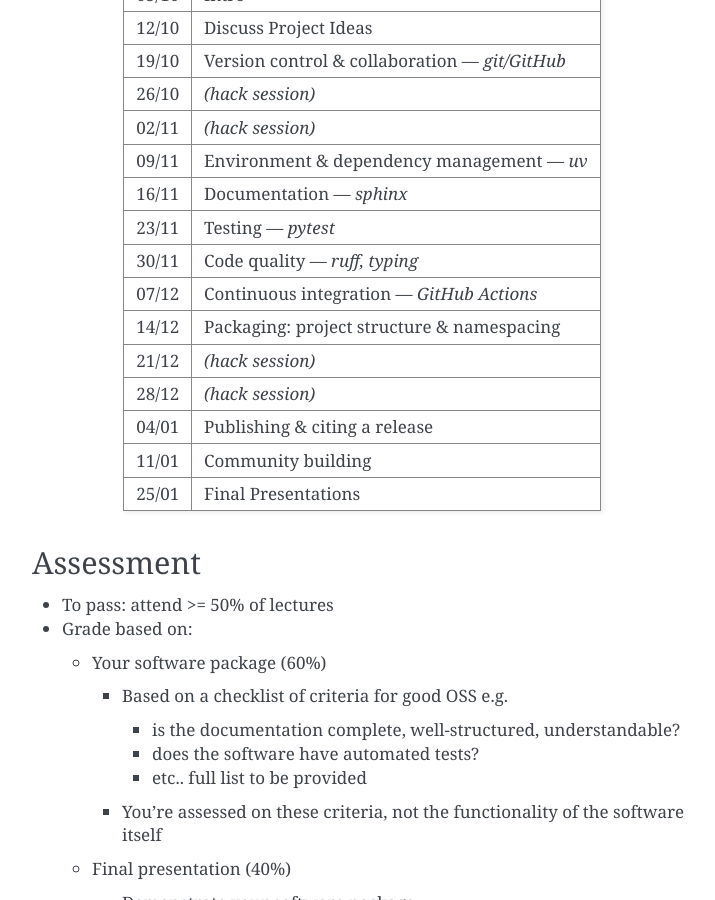
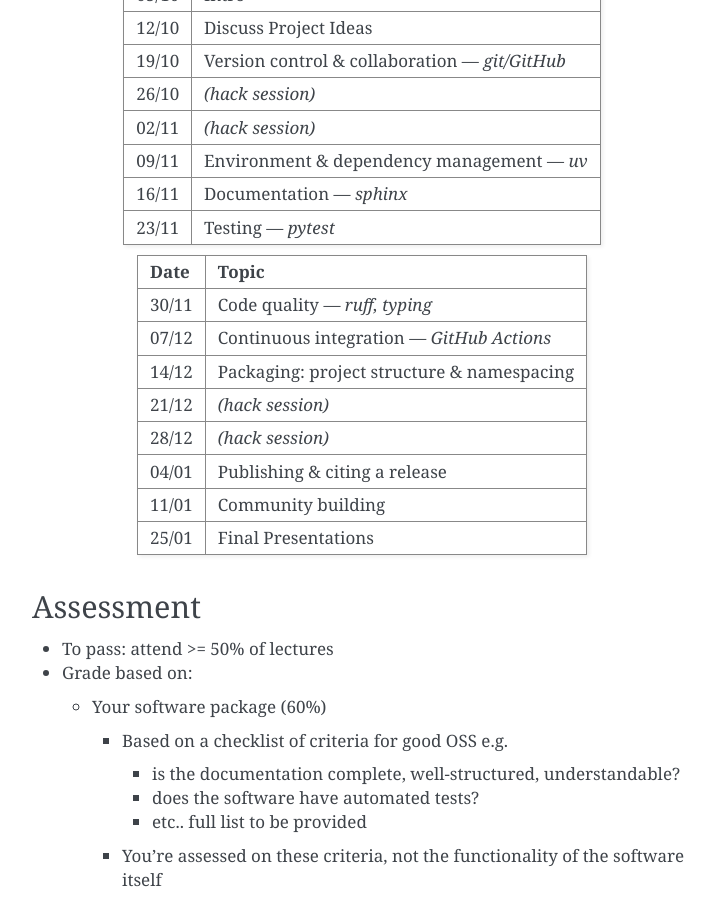
Before and after one commit to prashjet/oss4astro-course, a Sphinx documentation site: the page built from docs/lectures/01_motivation/slides.md, in a window 1280 px wide and 900 px high, scrolled down 3910 px. Shown: the whole window, without its empty margins (388-1103 px from the left). Built offline with Sphinx 7.4.7, drawn with Linux system fonts in a browser that asks for light colours.

Commit message:
Give slides real horizontal layout freedom; drop the scroll fallback
Replaces the previous "shrink font + scroll if still too tall"
approach, which papered over density rather than fixing it, with
actually using the available canvas:

- Widescreen canvas (1280x720 vs reveal.js's 960x700 default) removes
  letterboxing and gives slides more real width on modern displays.
- Lists were shrink-wrapping to their own content width (inline-block)
  and centering as a narrow box - the actual cause of content looking
  "squashed." Made them full-width, left-aligned blocks; headings stay
  centered per normal slide convention.
- Documented and demonstrated reveal.js's built-in r-hstack/r-vstack
  flex layout classes for side-by-side content, usable from markdown
  via raw HTML (MyST passes it through natively) - no new dependency.
- Removed the overflow-y:auto scroll fallback from the previous
  commit: a slide you have to scroll isn't a slide. Dense content now
  has an actual layout tool (hstack) to fix it with instead.

Applied to the two Lecture 1 slides that needed it: the astronomy
charts now sit beside their bullet text instead of stacked below it,
and the 16-row schedule table is split into two 8-row columns side by
side instead of one tall column.

Co-Authored-By: Claude Sonnet 5 <noreply@anthropic.com>

```diff
--- a/docs/conf.py
+++ b/docs/conf.py
@@ -17,8 +17,13 @@ revealjs_style_theme = "white"
 revealjs_static_path = ["_static"]
 revealjs_css_files = ["revealjs-custom.css"]
 revealjs_script_conf = {
-    # top-align content instead of vertically centering it, so any
-    # overflow (see revealjs-custom.css) extends predictably downward
-    # into the scroll area rather than clipping above the fold too.
+    # true 16:9 instead of reveal.js's 960x700 default - matches modern
+    # displays/projectors and removes letterboxing that was shrinking
+    # the usable horizontal area.
+    "width": 1280,
+    "height": 720,
+    # top-align content instead of vertically centering it, so a slide
+    # with more content grows downward predictably rather than being
+    # centered (and thus clipped equally top and bottom).
     "center": False,
 }
--- a/docs/lectures/01_motivation/slides.md
+++ b/docs/lectures/01_motivation/slides.md
@@ -40,6 +40,9 @@ What are the benefits of OSS?
 
 ## OSS in astronomy
 
+<div class="r-hstack">
+<div>
+
 - [Astropy](https://www.astropy.org/)
   - A basic library for all astronomy/astrophysics
   - plus ~100 affiliated packages with specific scopes e.g.
@@ -52,9 +55,15 @@ What are the benefits of OSS?
   - dedicated sections in most astronomy white papers
   - credit for research software developers
 
+</div>
+<div>
+
 ![Astropy logo](figs/astropy_logo.jpeg)
 ![Yearly citations to Astropy](figs/astropy_citations.jpeg)
 ![Monthly additions to ASCL](figs/ascl_monthly_additions.jpeg)
+
+</div>
+</div>
 
 
 ## Who am I?
@@ -98,24 +107,36 @@ Demonstrated using [popkinmocks](https://github.com/prashjet/popkinmocks), annot
 - Timetable: subject to change, any changes will be announced
 - 25/01: final project presentations
 
-| Date  | Topic                                                  |
-|-------|---------------------------------------------------------|
-| 05/10 | Intro                                                    |
-| 12/10 | Discuss Project Ideas                                    |
-| 19/10 | Version control & collaboration — *git/GitHub*           |
-| 26/10 | *(hack session)*                                         |
-| 02/11 | *(hack session)*                                         |
-| 09/11 | Environment & dependency management — *uv*               |
-| 16/11 | Documentation — *sphinx*                                 |
-| 23/11 | Testing — *pytest*                                       |
-| 30/11 | Code quality — *ruff, typing*                            |
-| 07/12 | Continuous integration — *GitHub Actions*                 |
-| 14/12 | Packaging: project structure & namespacing                |
-| 21/12 | *(hack session)*                                         |
-| 28/12 | *(hack session)*                                         |
-| 04/01 | Publishing & citing a release                             |
-| 11/01 | Community building                                        |
-| 25/01 | Final Presentations                                       |
+<div class="r-hstack">
+<div>
+
+| Date  | Topic                                        |
+|-------|-----------------------------------------------|
+| 05/10 | Intro                                          |
+| 12/10 | Discuss Project Ideas                          |
+| 19/10 | Version control & collaboration — *git/GitHub* |
+| 26/10 | *(hack session)*                               |
+| 02/11 | *(hack session)*                               |
+| 09/11 | Environment & dependency management — *uv*     |
+| 16/11 | Documentation — *sphinx*                       |
+| 23/11 | Testing — *pytest*                             |
+
+</div>
+<div>
+
+| Date  | Topic                                       |
+|-------|------------------------------------------------|
+| 30/11 | Code quality — *ruff, typing*                   |
+| 07/12 | Continuous integration — *GitHub Actions*       |
+| 14/12 | Packaging: project structure & namespacing      |
+| 21/12 | *(hack session)*                                |
+| 28/12 | *(hack session)*                                |
+| 04/01 | Publishing & citing a release                   |
+| 11/01 | Community building                              |
+| 25/01 | Final Presentations                             |
+
+</div>
+</div>
 
 
 ## Assessment
```
Also changed, not shown: docs/_static/revealjs-custom.css (+39 -9 lines).
